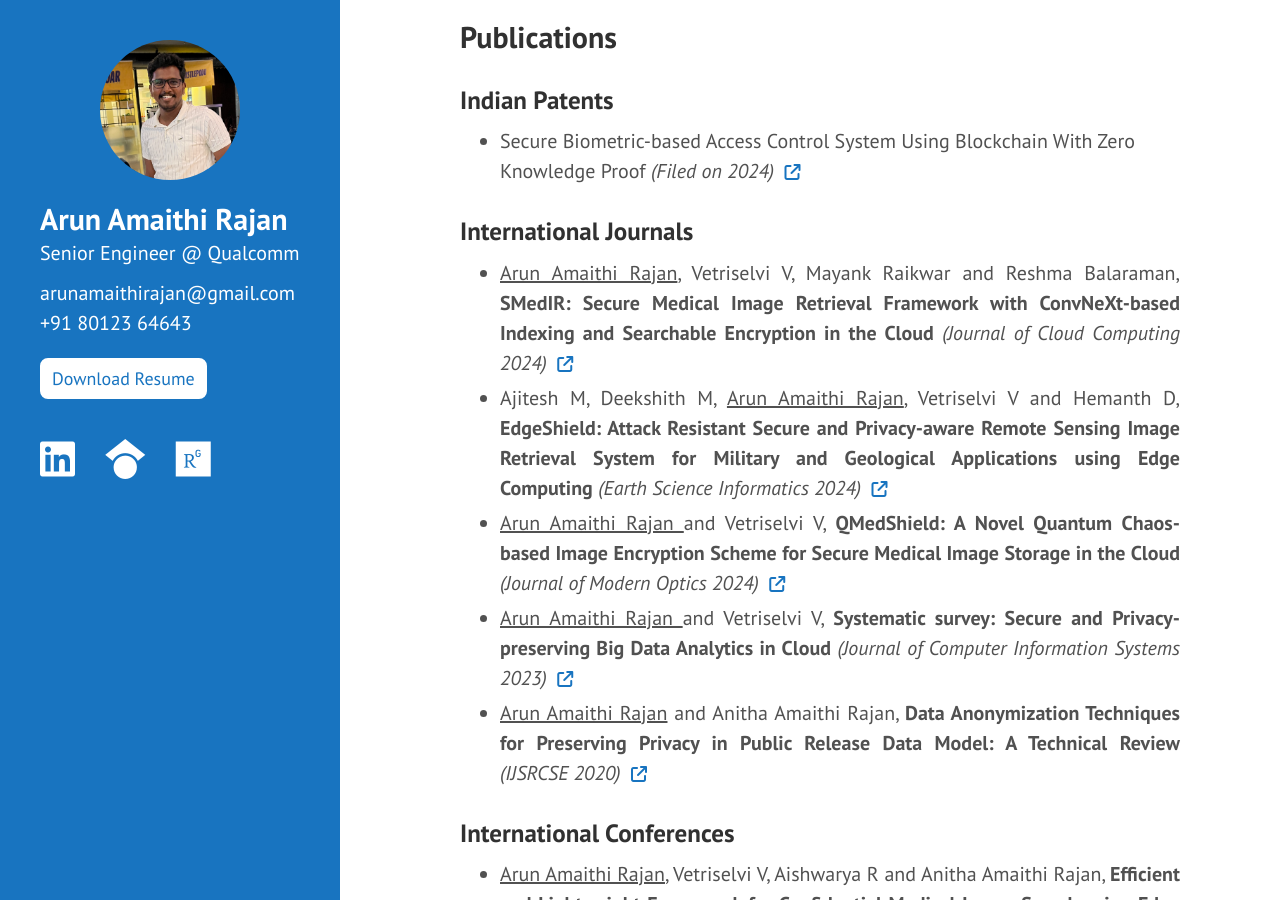
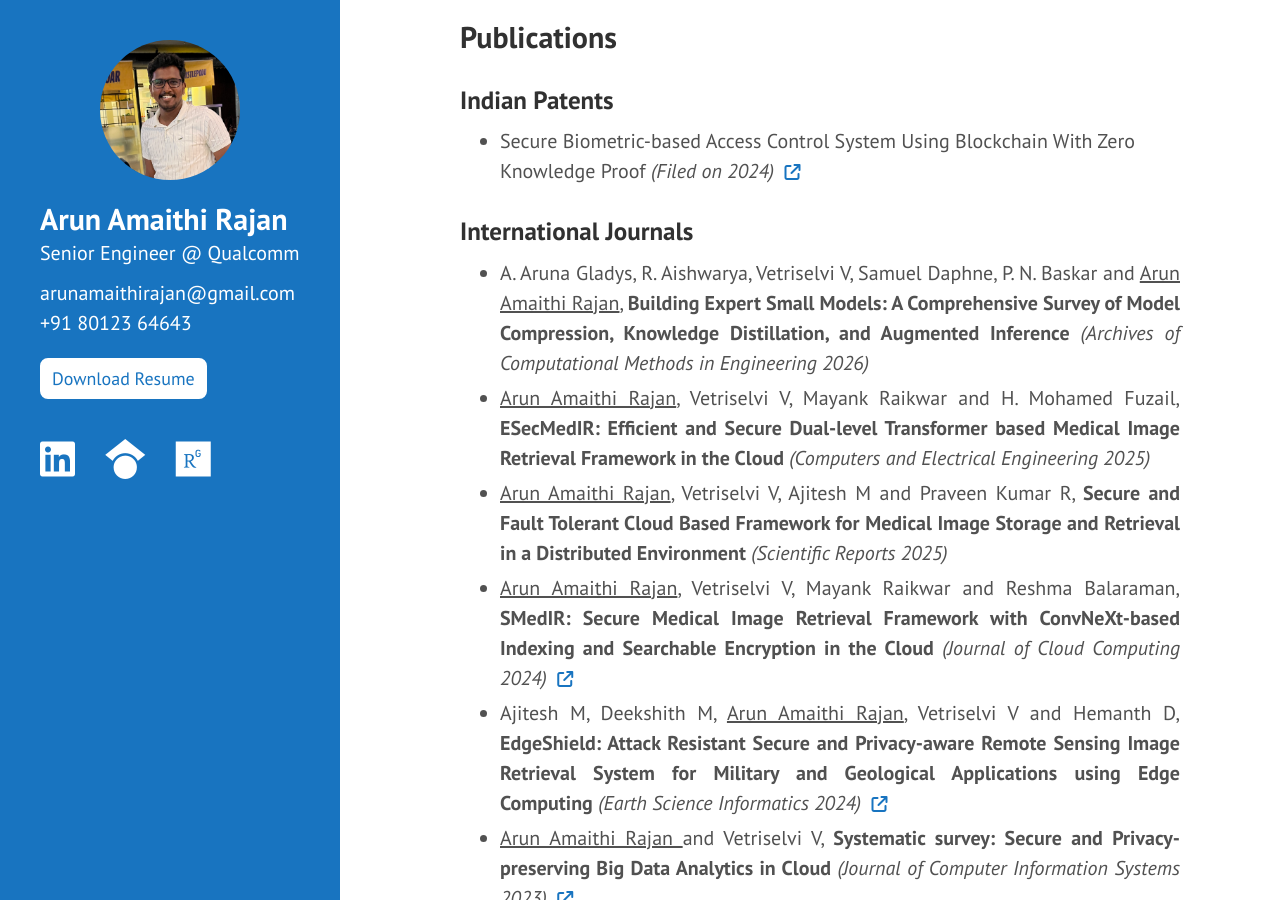
Before and after one commit to arunamaithi/arunamaithi.github.io, a Jekyll site: the page built from index.md, in a window 1280 px wide and 900 px high, scrolled down 880 px. Built offline with Jekyll 4.4.1, drawn with Linux system fonts in a browser that asks for light colours.

Commit message:
Journal update

```diff
--- a/index.md
+++ b/index.md
@@ -55,6 +55,17 @@ Secure Biometric-based Access Control System Using Blockchain With Zero Knowledg
 
 <h3>International Journals</h3>
 <ul>
+<li style="text-align:justify;margin-bottom:5px;">
+A. Aruna Gladys, R. Aishwarya, Vetriselvi V, Samuel Daphne, P. N. Baskar and <u>Arun Amaithi Rajan</u>, <b>Building Expert Small Models: A Comprehensive Survey of Model Compression, Knowledge Distillation, and Augmented Inference</b> <i>(Archives of Computational Methods in Engineering 2026)</i>
+</li>
+
+<li style="text-align:justify;margin-bottom:5px;">
+<u>Arun Amaithi Rajan</u>, Vetriselvi V, Mayank Raikwar and H. Mohamed Fuzail, <b>ESecMedIR: Efficient and Secure Dual-level Transformer based Medical Image Retrieval Framework in the Cloud</b> <i>(Computers and Electrical Engineering 2025)</i>
+</li>
+
+<li style="text-align:justify;margin-bottom:5px;">
+<u>Arun Amaithi Rajan</u>, Vetriselvi V, Ajitesh M and Praveen Kumar R, <b>Secure and Fault Tolerant Cloud Based Framework for Medical Image Storage and Retrieval in a Distributed Environment</b> <i>(Scientific Reports 2025)</i>
+</li>
 
 <li style="text-align:justify;margin-bottom:5px;">
 <u>Arun Amaithi Rajan</u>, Vetriselvi V, Mayank Raikwar and Reshma Balaraman, <b>SMedIR: Secure Medical Image Retrieval Framework with ConvNeXt-based Indexing and Searchable Encryption in the Cloud</b> <i>(Journal of Cloud Computing 2024)</i>
@@ -70,12 +81,6 @@ Ajitesh M, Deekshith M, <u>Arun Amaithi Rajan</u>, Vetriselvi V and Hemanth D, <
 </a>
 </li>
 
-<li style="text-align:justify;margin-bottom:5px;">
-<u>Arun Amaithi Rajan </u> and Vetriselvi V, <b>QMedShield: A Novel Quantum Chaos-based Image Encryption Scheme for Secure Medical Image Storage in the Cloud</b> <i>(Journal of Modern Optics 2024)</i>
-<a href="{{ site.baseurl }}/papers/jmo24.pdf">
-    <i class="fa-solid fa-arrow-up-right-from-square" style="font-size:16px;padding-left:5px;"></i>
-</a>
-</li>
 
 <li style="text-align:justify;margin-bottom:5px;">
 <u>Arun Amaithi Rajan </u> and Vetriselvi V, <b>Systematic survey: Secure and Privacy-preserving Big Data Analytics in Cloud</b> <i>(Journal of Computer Information Systems 2023)</i>
@@ -84,13 +89,6 @@ Ajitesh M, Deekshith M, <u>Arun Amaithi Rajan</u>, Vetriselvi V and Hemanth D, <
 </a>
 </li>
 
-<li style="text-align:justify;margin-bottom:5px;">
-<u>Arun Amaithi Rajan</u> and Anitha Amaithi Rajan, <b>Data Anonymization Techniques for Preserving Privacy in Public Release Data Model: A Technical Review</b>
-  <i>(IJSRCSE 2020)</i>
-  <a href="{{ site.baseurl }}/papers/anon2020.pdf">
-    <i class="fa-solid fa-arrow-up-right-from-square" style="font-size:16px;padding-left:5px;"></i>
-  </a>
-</li>
 
 </ul>
 
```
